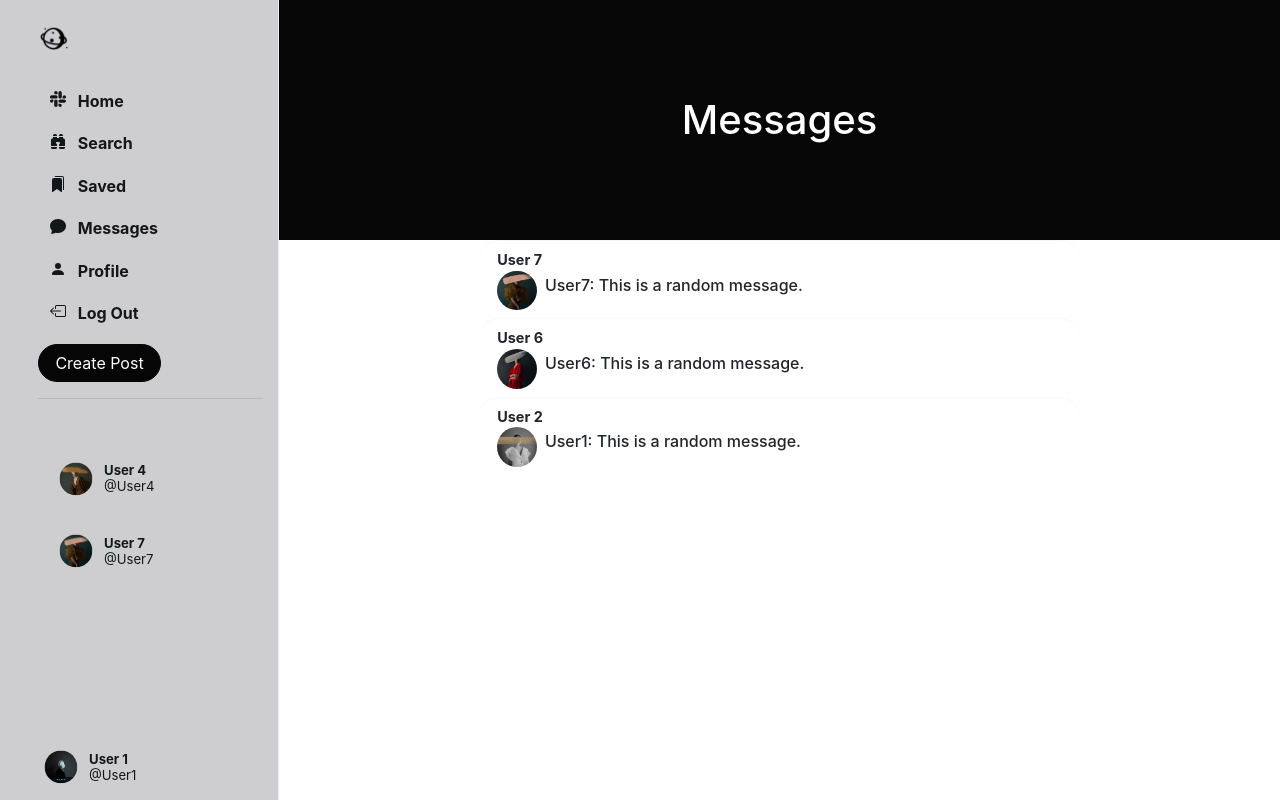
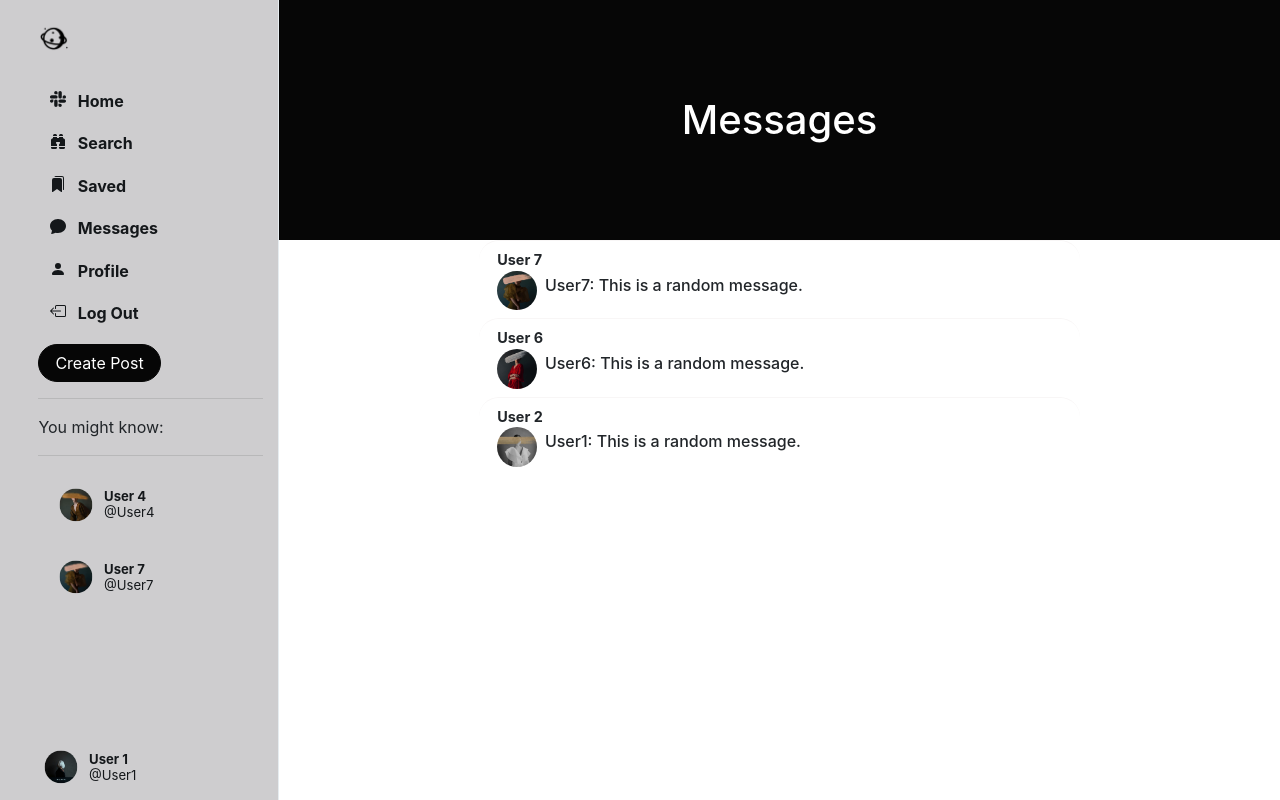
Before and after one commit to Ayoubimad/SocialWebSite, a Django app: page /chats/ in a window 1280 px wide. Run offline with Django 4.2, Linux system fonts and the light colour scheme; a user stored in the database is signed in; data comes from the database, SQL or seed files in the repository; both versions use the stored data as it was after the commit; some libraries are stand-ins or nearby versions.

```diff
--- a/Network/templates/sidenav.html
+++ b/Network/templates/sidenav.html
@@ -85,8 +85,10 @@
         </button>
         <br>
         <hr>
-        <br>
         <div class="suggestion">
+            {% if suggestions.count > 0 %}
+                You might know:
+                <hr>
                 {% for suggestion in suggestions %}
                     <li class="suggestion-item suggestion-user" id="s-box">
                         <a href="{% url 'profile' suggestion.username %}" class="nav-link">
@@ -104,6 +106,7 @@
                         </a>
                     </li>
                 {% endfor %}
+            {% endif %}
         </div>
         <div style="position: absolute; bottom: 10px;">
             <li class="nav-item sidenav-user">
```
Also changed, not shown: db.sqlite3. Lines whose indentation alone changed are shown as unchanged.
